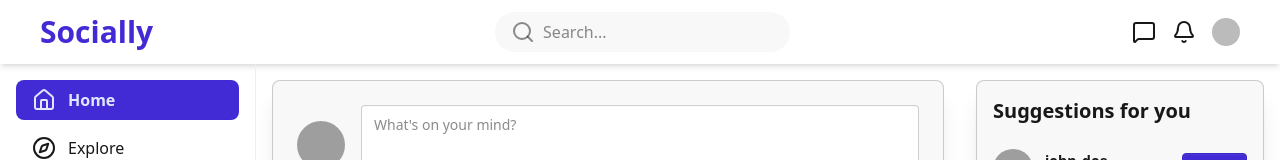
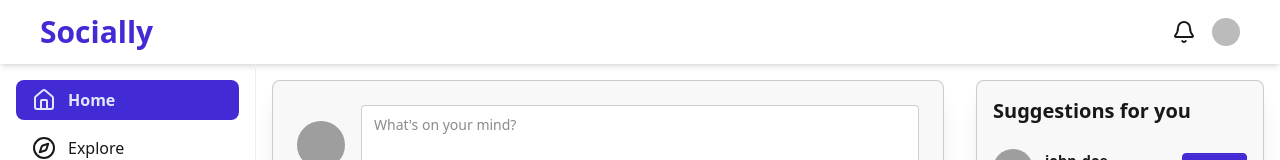
Before and after one commit to tsgamage/Socially, a Next.js app: page / in a window 1280 px wide. Shown: the top 160 px of the page. Built offline with nearby package versions, Linux system fonts and the light colour scheme; no server answers; sample sign-in values are in the browser's storage; grey boxes are pictures that could not be loaded; some icons are missing.

Commit message:
refactor: removed unuse message page link and searchbar from navbar

```diff
--- a/src/components/ui/Navbar.tsx
+++ b/src/components/ui/Navbar.tsx
@@ -12,18 +12,8 @@ export default function Navbar() {
       <Link href="/">
         <div className="text-2xl md:text-3xl font-bold text-primary">Socially</div>
       </Link>
-      <div className="hidden md:flex items-center bg-base-200 rounded-full px-4 py-2">
-        <Search className="text-base-content/50" />
-        <input
-          type="text"
-          placeholder="Search..."
-          className="bg-transparent focus:outline-none ml-2"
-        />
-      </div>
+
       <div className="flex gap-4 items-center">
-        <Link className="size-6 hover:text-primary" href={"/messages"}>
-          <MessageSquare />
-        </Link>
         <Link className="size-6 hover:text-primary" href="/notification">
           <Bell />
           {/* <BellDot/> */}
```
